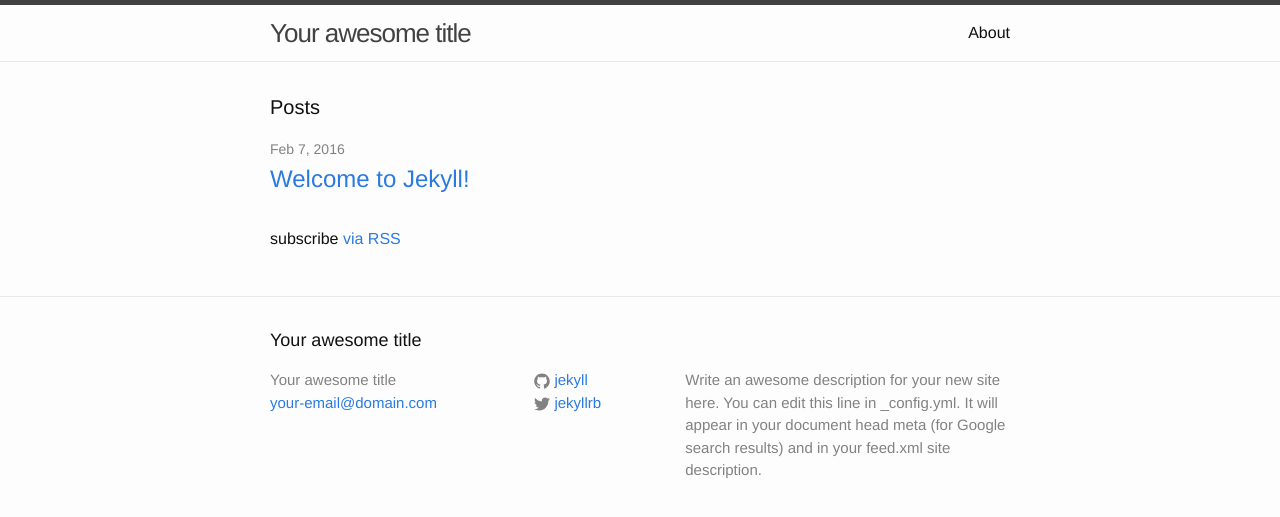
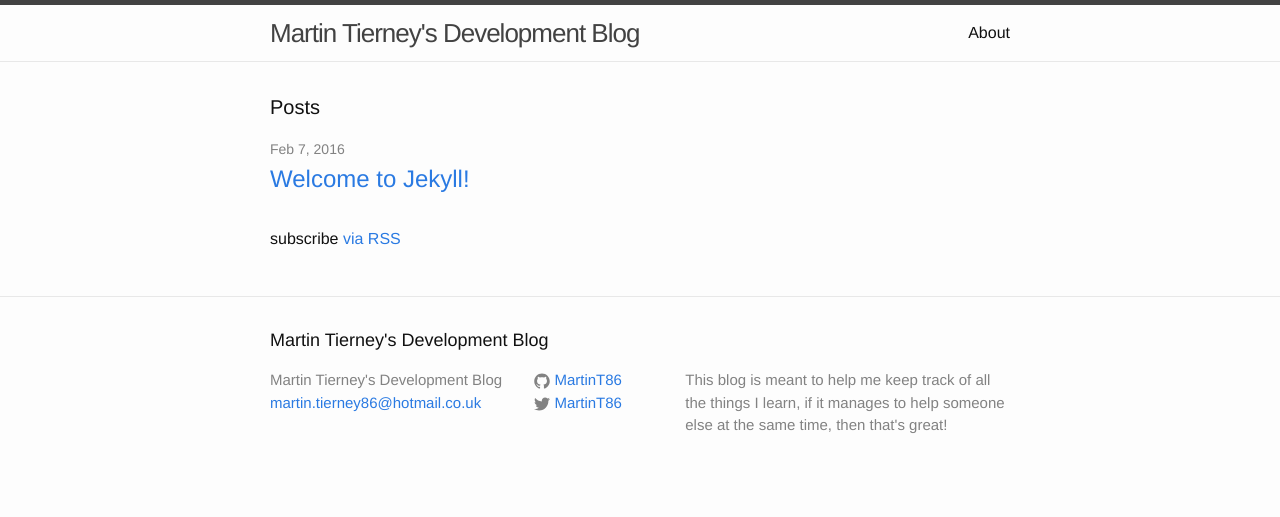
Before and after one commit to MartinT86/MartinT86.github.io, a Jekyll site: the page built from index.html, in a window 1280 px wide. Shown: the top 517 px of the page. Built offline with Jekyll 4.4.1, drawn with Linux system fonts in a browser that asks for light colours.

Commit message:
config changes

```diff
--- a/_config.yml
+++ b/_config.yml
@@ -6,16 +6,15 @@
 # 'jekyll serve'. If you change this file, please restart the server process.
 
 # Site settings
-title: Your awesome title
-email: your-email@domain.com
+title: Martin Tierney's Development Blog
+email: martin.tierney86@hotmail.co.uk
 description: > # this means to ignore newlines until "baseurl:"
-  Write an awesome description for your new site here. You can edit this
-  line in _config.yml. It will appear in your document head meta (for
-  Google search results) and in your feed.xml site description.
+  This blog is meant to help me keep track of all the things I learn, if it manages to
+  help someone else at the same time, then that's great!
 baseurl: "" # the subpath of your site, e.g. /blog
-url: "http://yourdomain.com" # the base hostname & protocol for your site
-twitter_username: jekyllrb
-github_username:  jekyll
+url: "http://martint86.github.io" # the base hostname & protocol for your site
+twitter_username: MartinT86
+github_username:  MartinT86
 
 # Build settings
 markdown: kramdown
```
